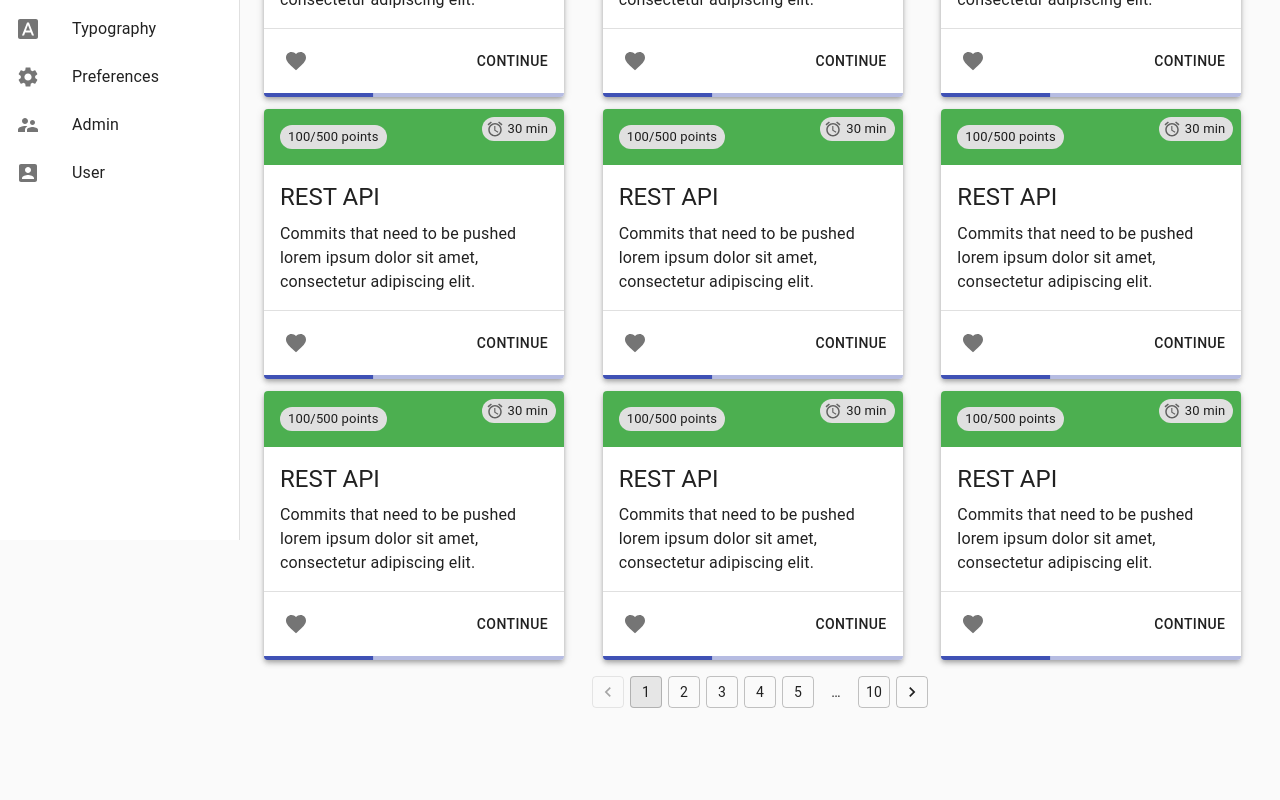
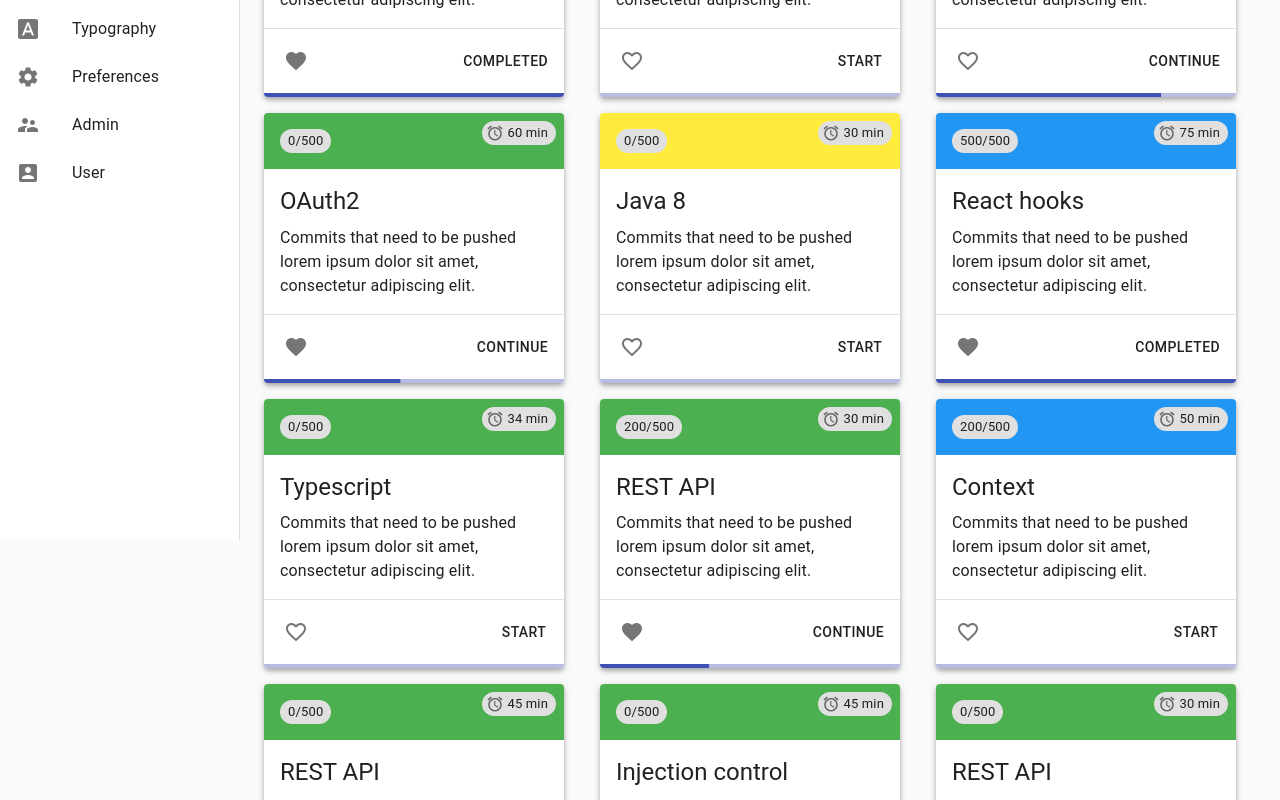
Before and after one commit to t-janicki/react-panel-components, a React (Create React App) app: page /card-layout in a window 1280 px wide. Shown: the part 260-1060 px from the top of the page. Before the commit the page ends 992 px from the top, so only its background shows below. Built offline with nearby package versions, Linux system fonts and the light colour scheme.

Commit message:
card grid layout v2

```diff
--- a/src/app/layout/layout.container.tsx
+++ b/src/app/layout/layout.container.tsx
@@ -6,8 +6,8 @@ import { Role } from "../auth/model/role";
 import useLayoutStyles from "./layout.styles";
 import {
 	AdminComponent,
-	CardComponent,
-	CardLayout,
+	CourseCardComponent,
+	CourseCardLayout,
 	HomeComponent,
 	PreferencesComponent,
 	TypographyComponent,
@@ -30,11 +30,11 @@ const LayoutContainer: React.FC = () => {
 					<Route exact path='/home'>
 						<HomeComponent/>
 					</Route>
-					<Route exact path='/card'>
-						<CardComponent/>
-					</Route>
+					{/*<Route exact path='/card'>*/}
+					{/*	<CourseCardComponent/>*/}
+					{/*</Route>*/}
 					<Route exact path='/card-layout'>
-						<CardLayout/>
+						<CourseCardLayout/>
 					</Route>
 					<Route exact path='/preferences'>
 						<PreferencesComponent/>
--- a/src/app/shared/components/card/card.layout.tsx
+++ /dev/null
@@ -1,65 +0,0 @@
-import React from 'react';
-import { makeStyles, createStyles, Theme } from '@material-ui/core/styles';
-import Paper from '@material-ui/core/Paper';
-import Grid from '@material-ui/core/Grid';
-import { CardComponent, PaginationComponent } from "../../index";
-
-const useStyles = makeStyles((theme: Theme) =>
-	createStyles({
-		root: {
-			flexGrow: 1,
-		},
-		paper: {
-			padding: theme.spacing(2),
-			textAlign: 'center',
-			color: theme.palette.text.secondary,
-		},
-	}),
-);
-
-const CardLayout: React.FC = () => {
-	const classes = useStyles();
-
-	return (
-		<div className={classes.root}>
-			<Grid container spacing={3}>
-				<Grid item xs>
-					<CardComponent/>
-				</Grid>
-				<Grid item xs>
-					<CardComponent/>
-				</Grid>
-				<Grid item xs>
-					<CardComponent/>
-				</Grid>
-			</Grid>
-			<Grid container spacing={3}>
-				<Grid item xs>
-					<CardComponent/>
-				</Grid>
-				<Grid item xs>
-					<CardComponent/>
-				</Grid>
-				<Grid item xs>
-					<CardComponent/>
-				</Grid>
-			</Grid>
-			<Grid container spacing={3}>
-				<Grid item xs>
-					<CardComponent/>
-				</Grid>
-				<Grid item xs>
-					<CardComponent/>
-				</Grid>
-				<Grid item xs>
-					<CardComponent/>
-				</Grid>
-			</Grid>
-			<Grid container justify="center">
-				<PaginationComponent/>
-			</Grid>
-		</div>
-	);
-};
-
-export default CardLayout;
--- a/src/app/shared/components/card/card.component.tsx
+++ b/src/app/shared/components/card/course.card.component.tsx
@@ -15,40 +15,11 @@ import {
 } from "@material-ui/core";
 import clsx from 'clsx';
 import { makeStyles } from "@material-ui/core/styles";
-import { green } from "@material-ui/core/colors";
+import { blue, green, red, yellow } from "@material-ui/core/colors";
 import { AccessAlarm, FavoriteBorder } from "@material-ui/icons";
 import FavoriteIcon from '@material-ui/icons/Favorite';
 import { useEffect, useState } from "react";
-
-interface Course {
-	id: string
-	title: string
-	subTitle: string
-	description: string
-	category: string
-	length: number
-	totalSteps: number
-	activeStep: number
-	updated: string
-	favorite: boolean
-}
-
-const course: Course = {
-	id: '15459251a6d6b397565',
-	title: 'Spring',
-	subTitle: 'REST API',
-	description: 'Commits that need to be pushed lorem ipsum dolor sit amet, consectetur adipiscing elit.',
-	category: 'web',
-	length: 30,
-	totalSteps: 11,
-	activeStep: 4,
-	updated: 'Jun 28, 2017',
-	favorite: true
-};
-
-const useCardStyle = {
-	color: green[500]
-};
+import { Course } from "./course.model";
 
 const useStyles = makeStyles((theme: Theme) =>
 	createStyles({
@@ -64,14 +35,23 @@ const useStyles = makeStyles((theme: Theme) =>
 	}),
 );
 
-const CardComponent: React.FC = () => {
+interface Props {
+	course: Course
+}
+
+const CourseCardComponent: React.FC<Props> = ({course}) => {
+	const {
+		id, title, subTitle, description, category, totalPoints,
+		earnedPoints, length, totalSteps, activeStep, updated, favorite
+	} = course;
+
 	const classes = useStyles();
 	const theme = useTheme();
 	const [isFavorite, setIsFavorite] = useState<boolean>(false);
 
-	const buttonStatus = (course: Course) => {
-		switch (course.activeStep) {
-			case course.totalSteps:
+	const buttonStatus = () => {
+		switch (activeStep) {
+			case totalSteps:
 				return 'COMPLETED';
 			case 0:
 				return 'START';
@@ -80,9 +60,24 @@ const CardComponent: React.FC = () => {
 		}
 	};
 
+	const cardHeaderBackground = () => {
+		switch (category) {
+			case 'WEB':
+				return red[500];
+			case 'REACT':
+				return blue[500];
+			case 'SPRING':
+				return green[500];
+			case 'JAVA':
+				return yellow[500];
+			default:
+				return green[500];
+		}
+	};
+
 	useEffect(() => {
-		setIsFavorite(course.favorite)
-	}, []);
+		setIsFavorite(favorite)
+	}, [favorite]);
 
 	return <>
 		<div>
@@ -90,29 +85,29 @@ const CardComponent: React.FC = () => {
 				<CardHeader
 					avatar={
 						<Chip
-							label="100/500 points"
+							label={`${earnedPoints}/${totalPoints}`}
 							size="small"
 						/>
 					}
 					style={{
-						background: useCardStyle.color,
+						background: cardHeaderBackground(),
 						maxHeight: '5vw',
-						color: theme.palette.getContrastText(useCardStyle.color)
+						color: theme.palette.getContrastText(cardHeaderBackground())
 					}}
 					action={
-                        <Chip
-                            size="small"
-                            label={`${course.length} min`}
-                            icon={<AccessAlarm/>}
-                        />
+						<Chip
+							size="small"
+							label={`${length} min`}
+							icon={<AccessAlarm/>}
+						/>
 					}
 				/>
 				<CardContent>
 					<Typography gutterBottom variant="h5" component="h2">
-						{course.subTitle}
+						{subTitle}
 					</Typography>
 					<Typography>
-						{course.description}
+						{description}
 					</Typography>
 				</CardContent>
 				<Divider/>
@@ -123,16 +118,16 @@ const CardComponent: React.FC = () => {
 						{isFavorite ? <FavoriteIcon/> : <FavoriteBorder/>}
 					</IconButton>
 					<Button className={clsx(classes.button)}>
-						{buttonStatus(course)}
+						{buttonStatus()}
 					</Button>
 				</CardActions>
 				<LinearProgress
 					variant="determinate"
-					value={(course.activeStep * 100 / course.totalSteps)}
+					value={(activeStep * 100 / totalSteps)}
 				/>
 			</Card>
 		</div>
 	</>
 };
 
-export default CardComponent;
+export default CourseCardComponent;
--- /dev/null
+++ b/src/app/shared/components/card/course.card.layout.tsx
@@ -0,0 +1,45 @@
+import React from 'react';
+import { makeStyles, createStyles, Theme } from '@material-ui/core/styles';
+import Grid from '@material-ui/core/Grid';
+import { CourseCardComponent, PaginationComponent } from "../../index";
+import {courses} from './course.dummy.data';
+
+const useStyles = makeStyles((theme: Theme) =>
+	createStyles({
+		root: {
+			flexGrow: 1,
+		},
+		paper: {
+			padding: theme.spacing(2),
+			textAlign: 'center',
+			color: theme.palette.text.secondary,
+		},
+	}),
+);
+
+const CourseCardLayout: React.FC = () => {
+	const classes = useStyles();
+
+	return (
+		<div className={classes.root}>
+			<Grid
+				container
+				spacing={2}
+				direction="row"
+				justify="flex-start"
+				alignItems="flex-start"
+			>
+				{courses.map(course => (
+					<Grid item xs={12} sm={12} md={4} key={course.id}>
+						<CourseCardComponent course={course}/>
+					</Grid>
+				))}
+			</Grid>
+			<Grid container justify="center">
+				<PaginationComponent totalPages={courses.length}/>
+			</Grid>
+		</div>
+	);
+};
+
+export default CourseCardLayout;
--- /dev/null
+++ b/src/app/shared/components/card/course.dummy.data.ts
@@ -0,0 +1,186 @@
+import { Course } from "./course.model";
+
+export const courses: Course[] = [
+	{
+		id: '15459251a6d6b397565',
+		title: 'Spring',
+		subTitle: 'REST API',
+		description: 'Commits that need to be pushed lorem ipsum dolor sit amet, consectetur adipiscing elit.',
+		category: 'WEB',
+		totalPoints: 500,
+		earnedPoints: 250,
+		length: 30,
+		totalSteps: 11,
+		activeStep: 11,
+		updated: 'Jun 28, 2019',
+		favorite: true
+	},
+	{
+		id: '15459251a6d6b397565',
+		title: 'Spring',
+		subTitle: 'SECURITY',
+		description: 'Commits that need to be pushed lorem ipsum dolor sit amet, consectetur adipiscing elit.',
+		category: 'SPRING',
+		totalPoints: 500,
+		earnedPoints: 0,
+		length: 60,
+		totalSteps: 7,
+		activeStep: 0,
+		updated: 'Feb 22, 2020',
+		favorite: false
+	},
+	{
+		id: '15459251a6d6b397565',
+		title: 'Java',
+		subTitle: 'Java Basics',
+		description: 'Commits that need to be pushed lorem ipsum dolor sit amet, consectetur adipiscing elit.',
+		category: 'JAVA',
+		totalPoints: 500,
+		earnedPoints: 0,
+		length: 30,
+		totalSteps: 4,
+		activeStep: 3,
+		updated: 'Jun 1, 2019',
+		favorite: false
+	},
+	{
+		id: '15459251a6d6b397565',
+		title: 'Spring',
+		subTitle: 'OAuth2',
+		description: 'Commits that need to be pushed lorem ipsum dolor sit amet, consectetur adipiscing elit.',
+		category: 'SPRING',
+		totalPoints: 500,
+		earnedPoints: 0,
+		length: 60,
+		totalSteps: 11,
+		activeStep: 5,
+		updated: 'Jun 13, 2019',
+		favorite: true
+	},
+	{
+		id: '15459251a6d6b397565',
+		title: 'Java',
+		subTitle: 'Java 8',
+		description: 'Commits that need to be pushed lorem ipsum dolor sit amet, consectetur adipiscing elit.',
+		category: 'JAVA',
+		totalPoints: 500,
+		earnedPoints: 0,
+		length: 30,
+		totalSteps: 11,
+		activeStep: 0,
+		updated: 'Jun 14, 2019',
+		favorite: false
+	},
+	{
+		id: '15459251a6d6b397565',
+		title: 'React',
+		subTitle: 'React hooks',
+		description: 'Commits that need to be pushed lorem ipsum dolor sit amet, consectetur adipiscing elit.',
+		category: 'REACT',
+		totalPoints: 500,
+		earnedPoints: 500,
+		length: 75,
+		totalSteps: 11,
+		activeStep: 11,
+		updated: 'Jun 17, 2019',
+		favorite: true
+	},
+	{
+		id: '15459251a6d6b397565',
+		title: 'Typescript',
+		subTitle: 'Typescript',
+		description: 'Commits that need to be pushed lorem ipsum dolor sit amet, consectetur adipiscing elit.',
+		category: 'TYPESCRIPT',
+		totalPoints: 500,
+		earnedPoints: 0,
+		length: 34,
+		totalSteps: 11,
+		activeStep: 0,
+		updated: 'Jun 11, 2019',
+		favorite: false
+	},
+	{
+		id: '15459251a6d6b397565',
+		title: 'Spring',
+		subTitle: 'REST API',
+		description: 'Commits that need to be pushed lorem ipsum dolor sit amet, consectetur adipiscing elit.',
+		category: 'SPRING',
+		totalPoints: 500,
+		earnedPoints: 200,
+		length: 30,
+		totalSteps: 11,
+		activeStep: 4,
+		updated: 'Jun 28, 2017',
+		favorite: true
+	},
+	{
+		id: '15459251a6d6b397565',
+		title: 'React',
+		subTitle: 'Context',
+		description: 'Commits that need to be pushed lorem ipsum dolor sit amet, consectetur adipiscing elit.',
+		category: 'REACT',
+		totalPoints: 500,
+		earnedPoints: 200,
+		length: 50,
+		totalSteps: 11,
+		activeStep: 0,
+		updated: 'Jun 23, 2019',
+		favorite: false
+	},
+	{
+		id: '15459251a6d6b397565',
+		title: 'Spring',
+		subTitle: 'REST API',
+		description: 'Commits that need to be pushed lorem ipsum dolor sit amet, consectetur adipiscing elit.',
+		category: 'SPRING',
+		totalPoints: 500,
+		earnedPoints: 0,
+		length: 45,
+		totalSteps: 11,
+		activeStep: 2,
+		updated: 'Jun 3, 2019',
+		favorite: false
+	},
+	{
+		id: '15459251a6d6b397565',
+		title: 'Spring',
+		subTitle: 'Injection control',
+		description: 'Commits that need to be pushed lorem ipsum dolor sit amet, consectetur adipiscing elit.',
+		category: 'SPRING',
+		totalPoints: 500,
+		earnedPoints: 0,
+		length: 45,
+		totalSteps: 5,
+		activeStep: 1,
+		updated: 'Jun 18, 2019',
+		favorite: true
+	},
+	{
+		id: '15459251a6d6b397565',
+		title: 'Spring',
+		subTitle: 'REST API',
+		description: 'Commits that need to be pushed lorem ipsum dolor sit amet, consectetur adipiscing elit.',
+		category: 'SPRING',
+		totalPoints: 500,
+		earnedPoints: 0,
+		length: 30,
+		totalSteps: 11,
+		activeStep: 4,
+		updated: 'Jun 28, 2017',
+		favorite: true
+	},
+	{
+		id: '15459251a6d6b397565',
+		title: 'Spring',
+		subTitle: 'REST API',
+		description: 'Commits that need to be pushed lorem ipsum dolor sit amet, consectetur adipiscing elit.',
+		category: 'SPRING',
+		totalPoints: 500,
+		earnedPoints: 0,
+		length: 30,
+		totalSteps: 11,
+		activeStep: 4,
+		updated: 'Jun 28, 2017',
+		favorite: true
+	}
+];
--- a/src/app/shared/components/pagination.component.tsx
+++ b/src/app/shared/components/pagination.component.tsx
@@ -10,12 +10,25 @@ const useStyles = makeStyles(theme => ({
 	},
 }));
 
-const PaginationComponent: React.FC = () => {
+interface Props {
+	totalPages: number,
+}
+
+const PaginationComponent: React.FC<Props> = ({totalPages}) => {
 	const classes = useStyles();
+	const [currentPage, setCurrentPage] = React.useState(1);
+	const handleChange = (event: Event, value: number) => {
+		setCurrentPage(value);
+	};
 
 	return (
 		<div className={classes.root}>
-			<Pagination count={10} variant="outlined" shape="rounded" />
+			<Pagination count={totalPages}
+						page={currentPage}
+						onChange={handleChange}
+						defaultPage={1}
+						variant="outlined"
+						shape="rounded" />
 		</div>
 	);
 };
--- a/src/app/shared/index.ts
+++ b/src/app/shared/index.ts
@@ -2,8 +2,8 @@ export { default as AdminComponent } from './components/admin.component'
 export { default as HomeComponent } from './components/home.component'
 export { default as PreferencesComponent } from './components/preferences.component'
 export { default as TypographyComponent } from './components/typography.page'
-export { default as CardComponent } from './components/card/card.component'
-export { default as CardLayout } from './components/card/card.layout'
+export { default as CourseCardComponent } from './components/card/course.card.component'
+export { default as CourseCardLayout } from './components/card/course.card.layout'
 export { default as PaginationComponent } from './components/pagination.component'
 
 export { default as Loader } from './loader'
```
Also changed, not shown: src/app/shared/components/card/course.model.ts (added, +14 -0 lines).
